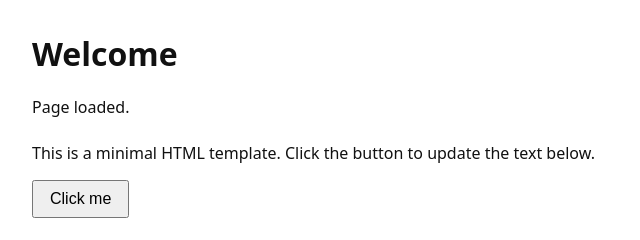
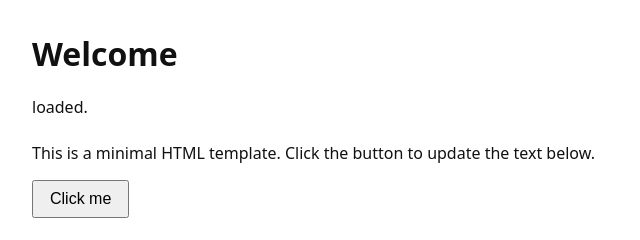
Before and after one commit to NarendraPandrangi/Application, a plain HTML site: page index.html in a window 1280 px wide. Shown: the full height of the page, 0-640 px from the left. Drawn offline with Linux system fonts and the light colour scheme.

Commit message:
Fix status message in index.html to remove "Page" prefix

```diff
--- a/index.html
+++ b/index.html
@@ -15,7 +15,7 @@
   <div class="container">
     <header>
       <h1>Welcome</h1>
-      <p id="status">Page loaded.</p>
+      <p id="status"> loaded.</p>
     </header>
 
     <main>
```
